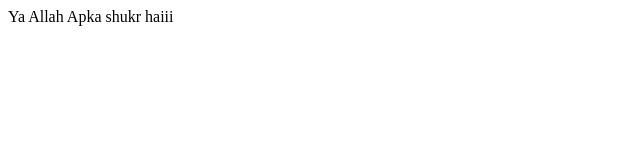
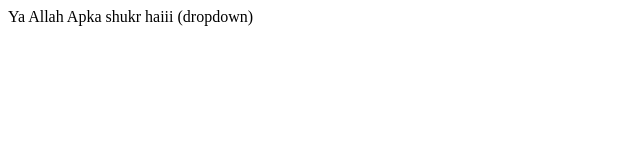
Before and after one commit to MdSaifu7/newRepo, a plain HTML site: page index.html in a window 1280 px wide. Shown: the whole page, without its empty margins (0-640 px from the left). Drawn offline with Linux system fonts and the light colour scheme.

Commit message:
add dropdown

```diff
--- a/index.html
+++ b/index.html
@@ -1 +1 @@
-<p>Ya Allah Apka shukr haiii </p>
+<p>Ya Allah Apka shukr haiii (dropdown)</p>
```
